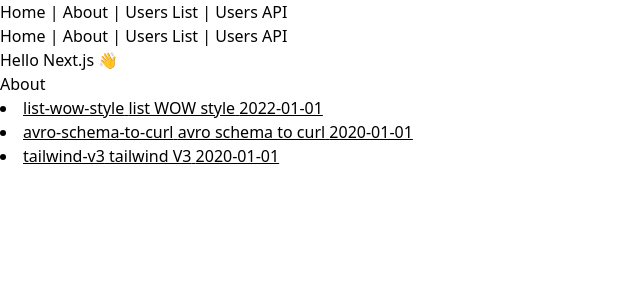
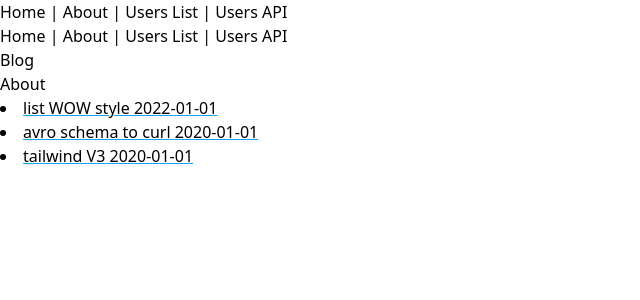
Before and after one commit to IPreferWater/ipreferwater-website, a Next.js app: page / in a window 1280 px wide. Shown: the top 300 px of the page, without its empty margins (0-640 px from the left). Built offline with nearby package versions, Linux system fonts and the light colour scheme.

Commit message:
feat(dev): add interface & field for Posts TS style

```diff
--- a/data/blog/avro-schema-to-curl.md
+++ b/data/blog/avro-schema-to-curl.md
@@ -2,5 +2,6 @@
 title: 'avro schema to curl'
 date: '2020-01-01'
 component: 'avro-to-schema-curl'
+description: 'transform avro-schema to curl for schema-registry'
 ---
 This is the description of **avro-to-schema-curl**
--- a/data/blog/list-wow-style.md
+++ b/data/blog/list-wow-style.md
@@ -2,5 +2,6 @@
 title: 'list WOW style'
 date: '2022-01-01'
 component: 'list-wow-style'
+description: 'list with wow character selection style'
 ---
 Here is a component made in tailwind to list in world of warcraft character selection 's style
--- a/pages/index.tsx
+++ b/pages/index.tsx
@@ -1,23 +1,25 @@
 import Link from 'next/link'
 import Layout from '../components/Layout'
 import { getSortedPostsData } from '../pages/api/blog'
+import { Post } from '../interfaces/index'
 
-//const IndexPage = () => (
-  export default function IndexPage({ allPostsData }) {
+type IndexProps = {
+  posts: Post[]
+}
+  export default function IndexPage({ posts } : IndexProps) {
 
   return (<Layout title="Home | Next.js + TypeScript Example">
-    <h1>Hello Next.js 👋</h1>
+    <h1>Blog</h1>
     <p>
       <Link href="/about">
         <a>About</a>
       </Link>
     </p>
-
-    {allPostsData.map(({ id, date, title, component }) => (
+    {posts.map(({ id, date, title }) => (
             <Link href={`/blog/${id}`}>
-              <a className="underline decoration-blue">
+              <a className="underline decoration-sky-500">
             <li key={id}>
-        {id} {title} {date}
+         {title} {date}
       </li>
       </a>
           </Link>
@@ -27,10 +29,11 @@
 }
 
 export async function getStaticProps() {
-  const allPostsData = getSortedPostsData()
+  const posts = getSortedPostsData() as Post[]
+  console.log(posts)
   return {
     props: {
-      allPostsData
+      posts
     }
   }
 }
```
Also changed, not shown: interfaces/index.ts (+8 -0 lines).
